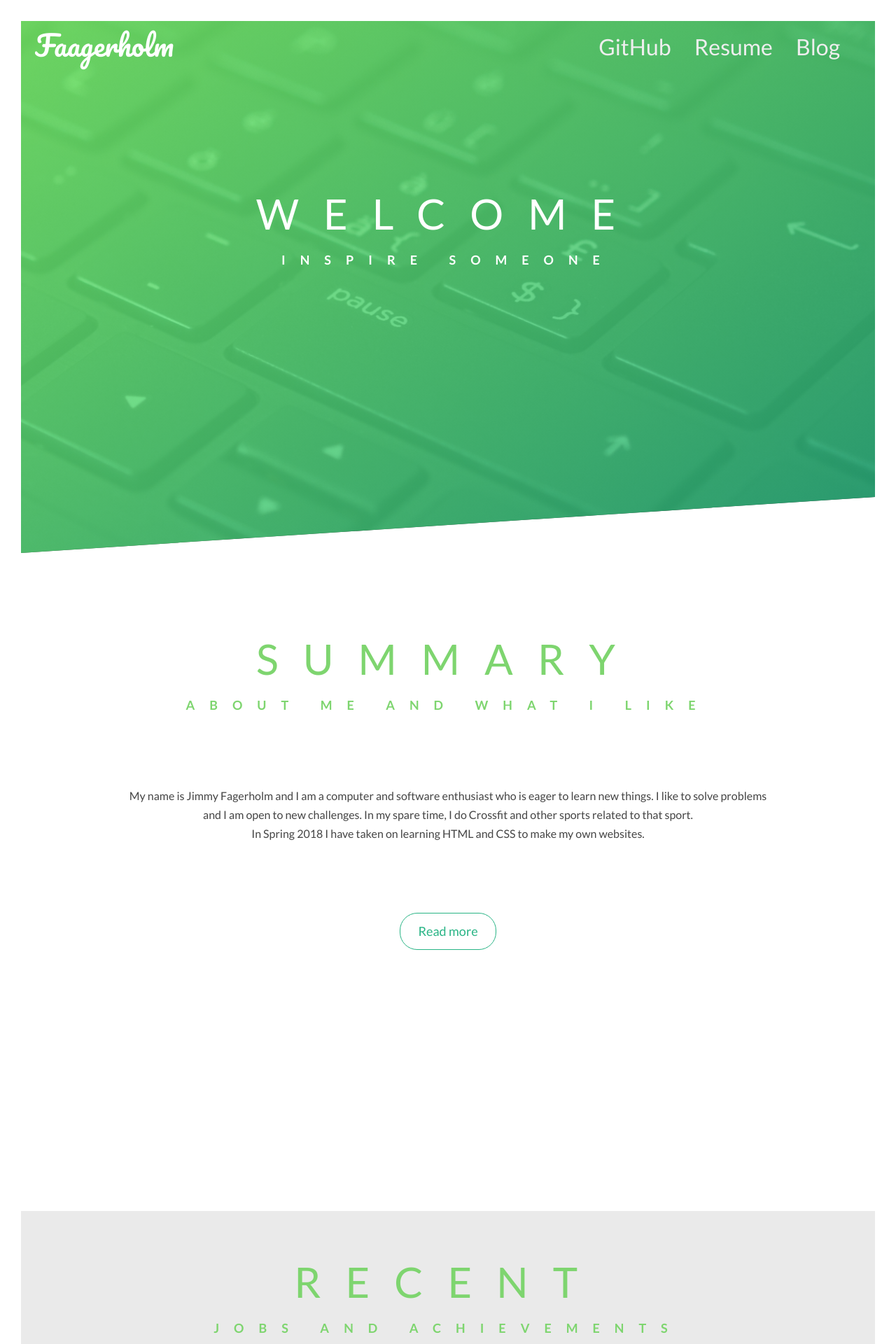
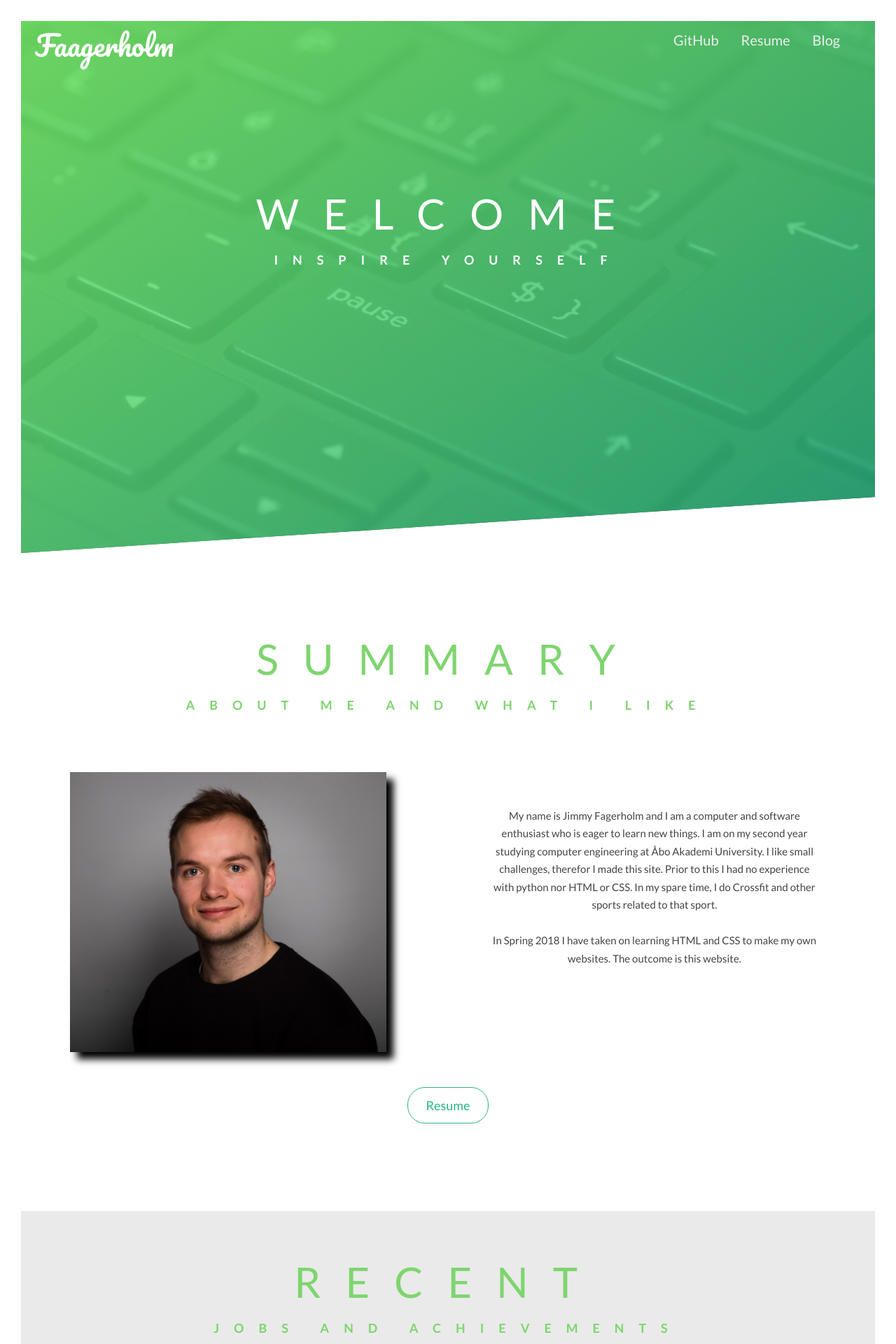
Before and after one commit to Faagerholm/portfolio-project, a Django app: page / in a window 1280 px wide. Shown: the top 1920 px of the page at 70% size. Run offline with Django 3.2, Linux system fonts and the light colour scheme; data that the repository does not hold is empty; some libraries are stand-ins or nearby versions.

Commit message:
new front-end to my website

```diff
--- a/jobs/static/jobs/style.css
+++ b/jobs/static/jobs/style.css
@@ -13,13 +13,16 @@
     box-sizing: border-box;
 }
 
+html {
+    font-size: 62.5%;
+}
+
 body {
     font-family: "Lato", sans-serif;
     font-weight: 400;
-    font-size: 16px;
     line-height: 1.7;
     color: #444444;
-    padding: 30px;
+    padding: 3rem;
 }
 
 
@@ -100,37 +103,52 @@ h2{
 
 .hero-text-main {
     display: block;
-    font-size: 60px;
+    font-size: 6rem;
     font-weight: 400;
-    letter-spacing: 35px;
+    letter-spacing: 3.5rem;
     animation: moveInLeft 2s;
 }
 .hero-text-sub {
     display: block;
     text-align: center;
-    font-size: 18px;
+    font-size: 1.8rem;
     font-weight: 700;
-    letter-spacing: 21px;
+    letter-spacing: 2.1rem;
     animation: moveInRight 2s;
 }
 
 /* --------------------- Summary Section --------------------- */
 
 .cv-btn {
+    margin-top: 2rem;
     display: inline-block;
     color: var(--darkgreen);
-    font-size: 18px;
-    padding: 10px 25px;
-    border-radius: 25px;
+    font-size: 1.8rem;
+    padding: 1rem 2.5rem;
+    border-radius: 2.5rem;
     border: 1px solid var(--darkgreen);
 }
 .section-summary {
     text-align: center;
-    margin-top: 100px;
+    margin-top: 10rem;
     height: 80vh;
 }
 p.summary {
-    padding: 100px 150px;
+    font-size: 1.5rem;
+    padding: 5rem 5rem;
+}
+.section-summary-wrapper{
+    padding: 3rem;
+    margin-top: 5rem;
+    display: grid;
+    grid-gap: 2rem;
+    grid-template-columns: 1fr 1fr;
+}
+.summary-picture {
+    height: 40rem;
+    width: auto;
+    margin-left: 4rem;
+    box-shadow: 1rem 1rem 1rem black;
 }
 
 /* --------------------- main & jobs section --------------------- */
--- a/jobs/templates/jobs/homepage.html
+++ b/jobs/templates/jobs/homepage.html
@@ -26,19 +26,23 @@
             <div class="hero-text-box">
                 <h1 class="hero-text">
                     <span class="hero-text-main">Welcome</span>
-                    <span class="hero-text-sub">inspire someone</span>
+                    <span class="hero-text-sub">inspire yourself</span>
                 </h1>
             </div>
     </header>
     <section class="section-summary">
-
         <h2><span class="h2-main">Summary</span><span class="h2-sub">About me and what I like</span></h2>
-        <p class="summary"> My name is Jimmy Fagerholm and I am a computer and software enthusiast who is
-                            eager to learn new things. I like to solve problems and I am open to new challenges.
-                            In my spare time, I do Crossfit and other sports related to that sport.<br>
-                            In Spring 2018 I have taken on learning HTML and CSS to make my own websites.
-        </p>
-        <a href="{% static 'CV.pdf' %}" class="cv-btn">Read more</a>
+        <div class="section-summary-wrapper">
+            <img src="{% static 'profile-picture.jpg' %}" class="summary-picture">
+            <p class="summary"> My name is Jimmy Fagerholm and I am a computer and software enthusiast who is
+                                eager to learn new things. I am on my second year studying computer engineering at Åbo Akademi University. I like small challenges, therefor I made this site.
+                                Prior to this I had no experience with python nor HTML or CSS.
+                                In my spare time, I do Crossfit and other sports related to that sport.<br><br>
+                                In Spring 2018 I have taken on learning HTML and CSS to make my own websites.
+                                The outcome is this website.
+            </p>
+        </div>
+            <a href="{% static 'CV.pdf' %}" class="cv-btn">Resume</a>
     </section>
     <section class="section-main">
         <h2><span class="h2-main">recent</span><span class="h2-sub">jobs and achievements</span></h2>
@@ -61,6 +65,7 @@
         </div>
         <div class="footer-text-box">
             <h4 class="footer-logo">Faagerholm</h4>
+            <p>made with django 2.0</p>
             <p>&copy; Jimmy Fagerholm {% now "Y" %}</p>
         </div>
     </footer>
```
Also changed, not shown: other parts of jobs/static/jobs/style.css (+34 -61 lines).
